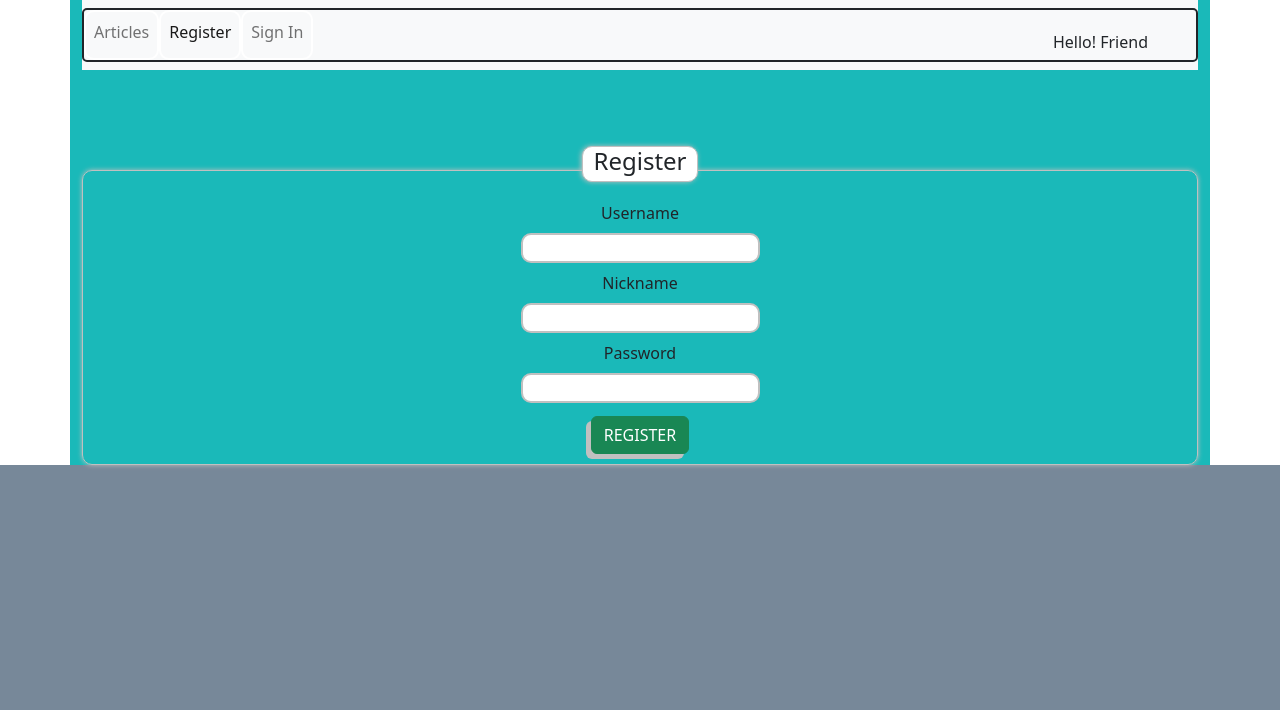
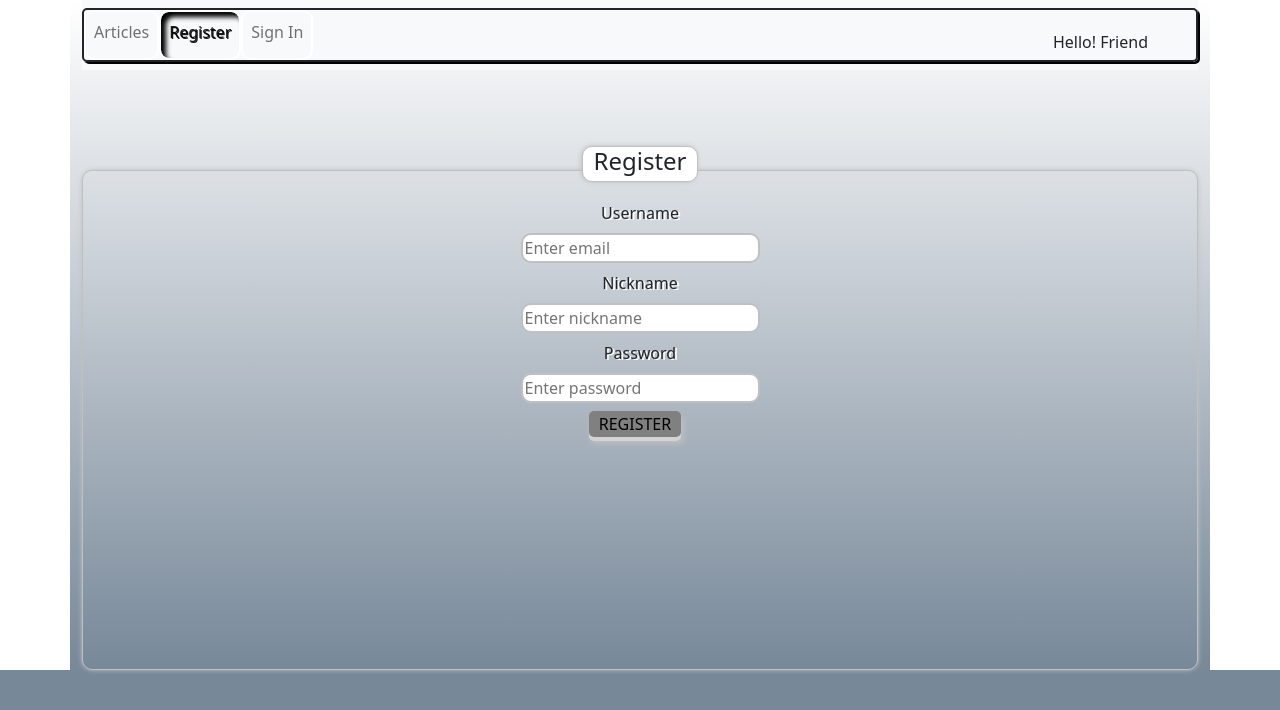
Before and after one commit to Kelvin-MKL/BlogApp, a React (Create React App) app in the folder font-end/: page /user in a window 1280 px wide. Shown: the top 710 px of the page. Built offline with nearby package versions, Linux system fonts and the light colour scheme.

Commit message:
button css added.

```diff
--- a/font-end/src/App.css
+++ b/font-end/src/App.css
@@ -5,6 +5,7 @@
 html{
     min-width: 450px;
     background-color: lightslategray;
+
 
 }
 
@@ -17,59 +18,77 @@ html{
     /* navbar div*/
     border: 2px solid;
     border-radius: 5px;
+    box-shadow: 2px 2px 0 0 black;
 }
 
 .nav-item{
+
     height: 50px;
     border: 2px solid white;
     border-radius: 10px;
     display: flex;
+
 }
 
 .nav-item.nav-link p{
     font-size:x-small ;
     position: relative;
     top:10px;
+
 }
 
 .nav-item:hover{
     /* background-color: grey; */
+    box-shadow: inset 5px 5px 5px 0 black;
     transition: 0.5s;
     text-shadow: 1px 1px silver;
+
 }
 
 .container{
-    background-color: rgb(26, 185, 185);
+
+    background-image: linear-gradient(white, lightslategray);
 }
 
 .article-wrapper{
-    border: 1px solid;
+    border-right: 2px double grey;
     border-radius: 5px;
     padding-bottom: 5px;
     padding-left: 10px;
     padding-top: 5px;
     margin-bottom: 10px;
-    border-color: var(--border-color);
-    background-color: blueviolet;
+    background-color: white;
+    color: rgb(51, 50, 50);
+    box-shadow:  3px 3px 0 0 grey;
 }
 
-.btn{
-    margin-top: 5px;
-    box-shadow: -5px 5px 0 0 silver;
-}
 
-.btn-info, .btn-primary, .btn-danger{
+/* .btn-info, .btn-primary, .btn-danger{
     margin-bottom: 5px;
     margin-right: 10px;
 
+
+} */
+
+.btn-custom{
+    position: relative;
+    margin-right: 10px ;
+    margin-bottom: 5px;
+    text-decoration: none;
+    padding-left: 10px;
+    padding-right: 10px;
+    color: black;
+    background-color: grey;
+    outline: none;
+    border: none;
+    border-radius: 5px;
+    box-shadow: 0 4px 0 0 lightgrey, 2px 6px 5px 1px rgb(190, 190, 190) ;
 }
 
-.btn:hover{
-    position: relative;
+.btn-custom:hover{
+    color: black;
     box-shadow: none;
-    top: 5px;
-    left: -5px;
-    transition: 0ms;
+    top: 4px;
 }
 
 .newArticle{
@@ -90,6 +109,7 @@ html{
 
 }
 .form-container {
+    height: 500px;
     margin-top: 100px;
     padding-top: 30px;
     display: flex;
@@ -122,9 +142,16 @@ html{
 
 }
 
+.username,.nickname,.password{
+    text-shadow: 2px 1px white;
+}
+
 .label{
+
     position: absolute;
     left: 50px;
+    text-shadow: 2px 1px white;
+
 }
 .description{
     top:150px;
@@ -132,23 +159,46 @@ html{
 .markdown{
     top: 300px;
 }
-#description{
+#description, #markdown{
     resize: none;
+    margin-bottom: 10px;
 }
 
 #username, #password, #nickname{
+
     border: 2px solid silver;
     outline: none;
 }
 
 #title, #description, #markdown{
+    position: relative;
     width:95%;
     max-width: 95%;
     border: 2px solid silver;
     transition: 0.5s;
     outline: none;
-}
-#title:focus, #description:focus, #markdown:focus{
-    border:  2px solid blue
 
 }
+
+
+
+#title:focus, #description:focus, #markdown:focus{
+    border:  2px solid blue;
+    animation: changeBorder  3s ease-in-out infinite;
+
+
+}
+@keyframes changeBorder {
+    0% {
+        border: 2px solid rgb(0, 0, 0)
+    }
+
+    50%
+    {
+        border: 2px solid rgb(255, 253, 253)
+    }
+    100%
+    {
+        border: 2px solid rgb(2, 2, 2)
+    }
+}
--- a/font-end/src/components/formButton.jsx
+++ b/font-end/src/components/formButton.jsx
@@ -1,7 +1,7 @@
 const FormButton = ({ paramId }) => {
   return (
     <>
-      <button type='submit' className='btn btn-success'>
+      <button type='submit' className='btn-custom'>
         {paramId === "new" ? "Create" : "Update"}
       </button>
     </>
--- a/font-end/src/components/login.jsx
+++ b/font-end/src/components/login.jsx
@@ -26,7 +26,9 @@ function Login() {
     <form onSubmit={handleSubmit}>
       <div className='form-container'>
         <h4>Sign In</h4>
-        <label htmlFor='username'>Username</label>
+        <label htmlFor='username' className='username'>
+          Username
+        </label>
 
         <input
           placeholder='Enter Username'
@@ -36,7 +38,9 @@ function Login() {
           ref={usernameRef}
         ></input>
 
-        <label htmlFor='password'>Password</label>
+        <label htmlFor='password' className='password'>
+          Password
+        </label>
 
         <input
           placeholder='Enter Password'
@@ -46,7 +50,7 @@ function Login() {
           ref={passwordRef}
         ></input>
 
-        <button type='submit' className='btn btn-success'>
+        <button type='submit' className='btn-custom'>
           SIGN IN
         </button>
       </div>
--- a/font-end/src/components/navbar.jsx
+++ b/font-end/src/components/navbar.jsx
@@ -31,25 +31,80 @@ const Navbar = () => {
         </button>
         <div className='collapse navbar-collapse' id='navbarNavAltMarkup'>
           <div className='navbar-nav'>
-            <NavLink className='nav-item nav-link ' to='/'>
+            <NavLink
+              className='nav-item nav-link '
+              to='/'
+              style={({ isActive }) =>
+                isActive
+                  ? {
+                      textShadow: "1px 1px",
+                      boxShadow: "inset 5px 5px 5px black",
+                    }
+                  : {}
+              }
+            >
               Articles
             </NavLink>
 
             {!user.nickname ? (
               <>
-                <NavLink className='nav-item nav-link ' to='/user'>
+                <NavLink
+                  className='nav-item nav-link '
+                  to='/user'
+                  style={({ isActive }) =>
+                    isActive
+                      ? {
+                          textShadow: "1px 1px",
+                          boxShadow: "inset 5px 5px 5px black",
+                        }
+                      : {}
+                  }
+                >
                   Register
                 </NavLink>
-                <NavLink className='nav-item nav-link ' to='/login'>
+                <NavLink
+                  className='nav-item nav-link '
+                  to='/login'
+                  style={({ isActive }) =>
+                    isActive
+                      ? {
+                          textShadow: "1px 1px",
+                          boxShadow: "inset 5px 5px 5px black",
+                        }
+                      : {}
+                  }
+                >
                   Sign In
                 </NavLink>
               </>
             ) : (
               <>
-                <NavLink className='nav-item nav-link' to='/edit/new'>
+                <NavLink
+                  className='nav-item nav-link'
+                  to='/edit/new'
+                  style={({ isActive }) =>
+                    isActive
+                      ? {
+                          textShadow: "1px 1px",
+                          boxShadow: "inset 5px 5px 5px black",
+                        }
+                      : {}
+                  }
+                >
                   New Article
                 </NavLink>
-                <NavLink className='nav-item nav-link' to='/myarticle'>
+                <NavLink
+                  className='nav-item nav-link'
+                  to='/myarticle'
+                  style={({ isActive }) =>
+                    isActive
+                      ? {
+                          textShadow: "1px 1px",
+                          boxShadow: "inset 5px 5px 5px black",
+                        }
+                      : {}
+                  }
+                >
                   My Articles
                 </NavLink>
                 <NavLink
--- a/font-end/src/components/publicArticleList.jsx
+++ b/font-end/src/components/publicArticleList.jsx
@@ -21,15 +21,17 @@ function PublicArticleList() {
 
   return (
     <>
-      <p>Public articles!</p>
+      <p style={{ fontWeight: "bolder" }}>Public articles!</p>
       {articleList.map((article) => (
         <div key={article._id} className='article-wrapper'>
           <h4>{article.title}</h4>
           <p>{new Date(article.createdAt).toLocaleDateString()}</p>
           <p>{article.description}</p>
           <p>{article.markdown}</p>
-          <p>Posted by: {article.nickname}</p>
-          <button className='btn btn-info'>Read More</button>
+          <p style={{ fontWeight: "lighter", fontSize: "smaller" }}>
+            {`Author: ${article.nickname}`}
+          </p>
+          <button className='btn-custom'>Read More</button>
         </div>
       ))}
     </>
--- a/font-end/src/components/registerUser.jsx
+++ b/font-end/src/components/registerUser.jsx
@@ -37,19 +37,43 @@ function RegisterUser() {
       <form onSubmit={handleSubmit}>
         <div className='form-container'>
           <h4>Register </h4>
-          <label htmlFor='username'>Username</label>
+          <label htmlFor='username' className='username'>
+            Username
+          </label>
 
-          <input required type='email' id='username' ref={usernameRef}></input>
+          <input
+            placeholder='Enter email'
+            required
+            type='email'
+            id='username'
+            ref={usernameRef}
+          ></input>
 
-          <label htmlFor='nickname'>Nickname</label>
+          <label htmlFor='nickname' className='nickname'>
+            Nickname
+          </label>
 
-          <input required type='text' id='nickname' ref={nicknameRef}></input>
+          <input
+            placeholder='Enter nickname'
+            required
+            type='text'
+            id='nickname'
+            ref={nicknameRef}
+          ></input>
 
-          <label htmlFor='password'>Password</label>
+          <label htmlFor='password' className='password'>
+            Password
+          </label>
 
-          <input required type='text' id='password' ref={passwordRef}></input>
+          <input
+            placeholder='Enter password'
+            required
+            type='text'
+            id='password'
+            ref={passwordRef}
+          ></input>
 
-          <button type='submit' className='btn btn-success'>
+          <button type='submit' className='btn-custom'>
             REGISTER
           </button>
         </div>
--- a/font-end/src/components/userArticleList.jsx
+++ b/font-end/src/components/userArticleList.jsx
@@ -51,24 +51,25 @@ function UserArticleList() {
         "The page is loading"
       ) : (
         <>
-          <p>This is my article list!</p>
+          <p style={{ fontWeight: "bolder" }}>This is my article list!</p>
           {userArticleList.map((article) => (
             <div key={article._id} className='article-wrapper'>
               <h4>{article.title}</h4>
               <p>{new Date(article.createdAt).toLocaleDateString()}</p>
               <p>{article.description}</p>
               <p>{article.markdown}</p>
-              <button className='btn btn-info'>Expand</button>
+              <button className='btn-custom'>Expand</button>
               <a
+                type='button'
                 href={`/edit/${article._id}`}
                 onClick={() => handleEdit(article)}
-                className='btn btn-primary'
+                className='btn-custom'
               >
                 Edit
               </a>
               <button
                 onClick={() => handleDelete(article)}
-                className='btn btn-danger'
+                className='btn-custom'
               >
                 Delete
               </button>
```
